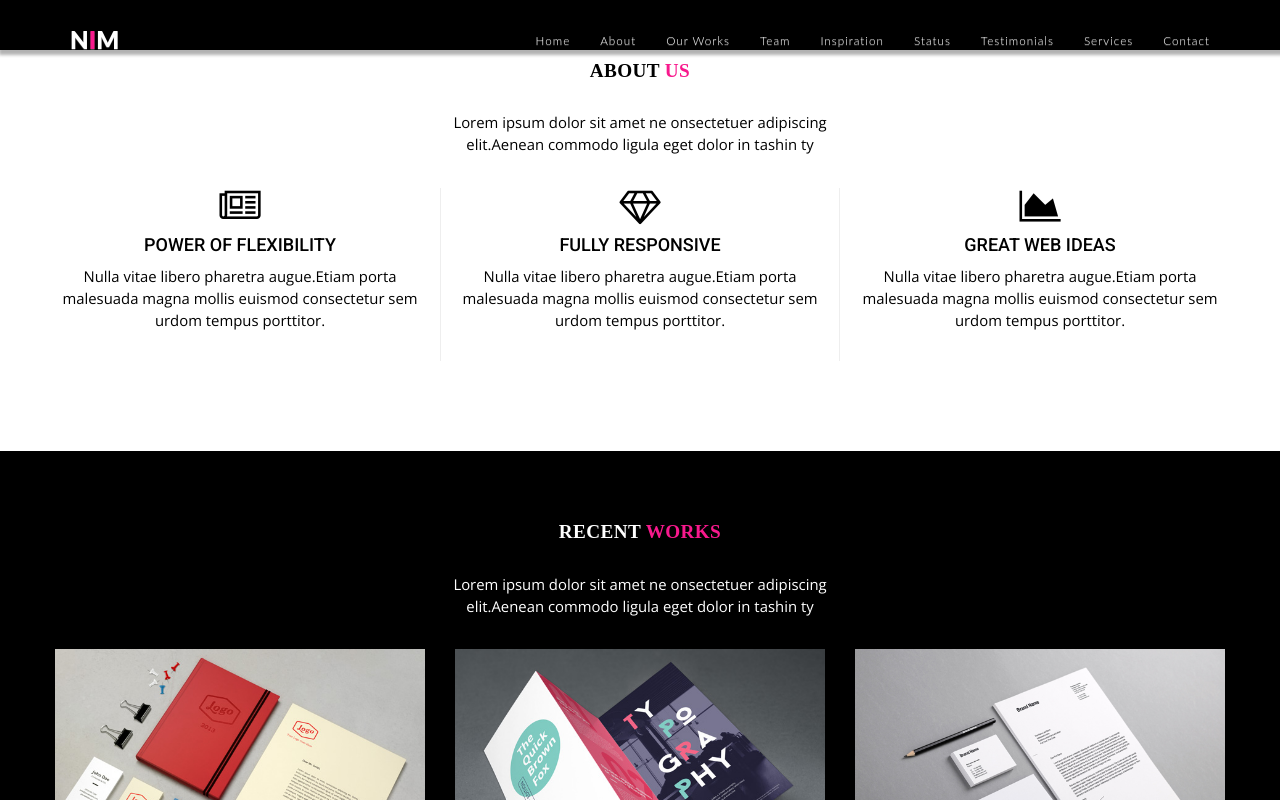
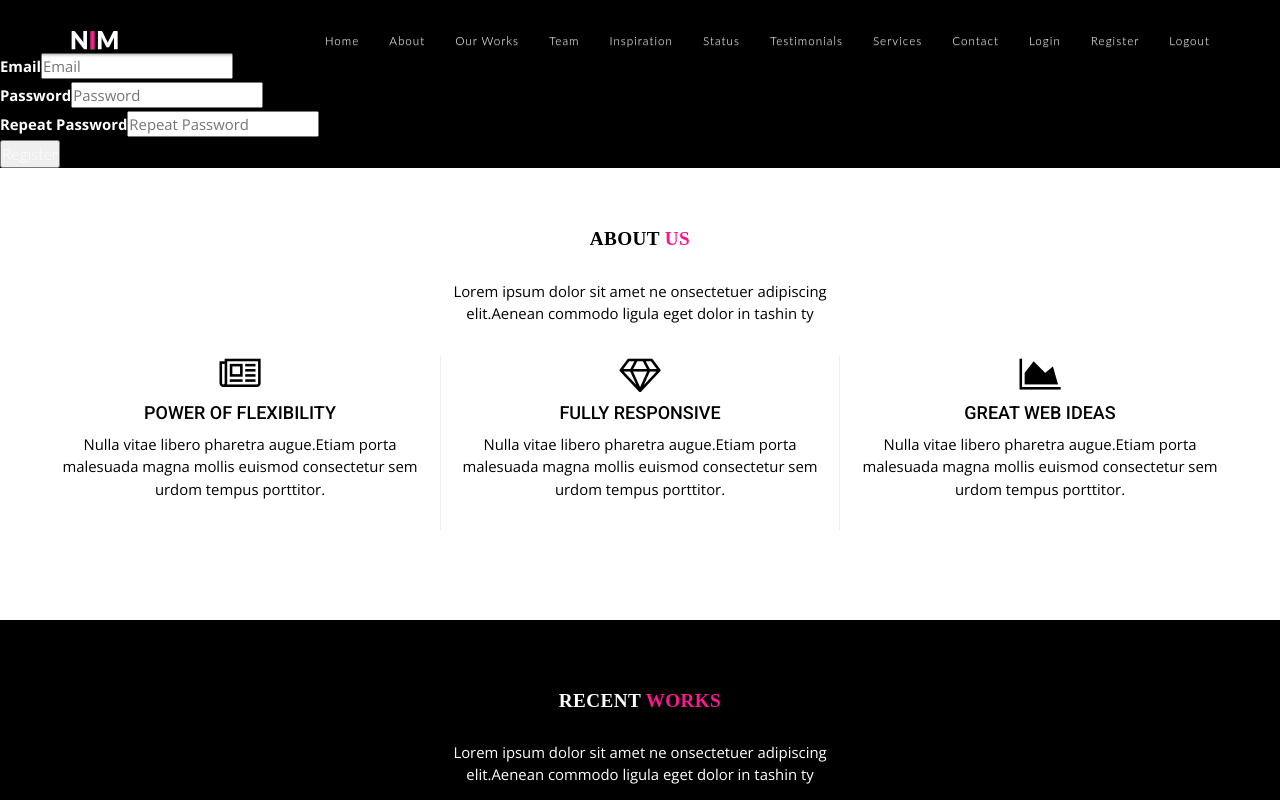
Before and after one commit to MiroslavIvanovCommits/marketplace-website, a React (Create React App) app: page /register in a window 1280 px wide. Shown: the top 800 px of the page. Built offline with nearby package versions, Linux system fonts and the light colour scheme.

Commit message:
Added Login and Register html skeleton

```diff
--- a/src/App.js
+++ b/src/App.js
@@ -12,6 +12,9 @@ import Work from "./components/Work/Work.js";
 import About from "./components/About/About.js";
 import Dashboard from "./components/Dashboard/Dashboard.js";
 import Preloader from "./components/Preloader/Preloader.js";
+import Login from "./components/Login/Login.js";
+import Register from "./components/Register/Register.js";
+import Logout from "./components/Logout/Logout.js";
 
 function App() {
   return (
@@ -24,6 +27,9 @@ function App() {
       <main className="wrapper">
         <Routes>
         <Route path="/" element={<Dashboard />} />
+        <Route path="/login" element={<Login />} />
+        <Route path="/register" element={<Register />} />
+        <Route path="/logout" element={<Logout />} />
         </Routes>
 
         <About />
--- a/src/components/Header/Header.js
+++ b/src/components/Header/Header.js
@@ -26,6 +26,9 @@ const Header = () => {
             <li><Link to="/testimonials" className="button">Testimonials</Link></li>
             <li><Link to="/services" className="button">Services</Link></li>
             <li><Link to="/contact" className="button">Contact</Link></li>
+            <li><Link to="/login" className="button">Login</Link></li>
+            <li><Link to="/register" className="button">Register</Link></li>
+            <li><Link to="/logout" className="button">Logout</Link></li>
           </ul>
         </div>
       </div>
--- a/src/components/Login/Login.js
+++ b/src/components/Login/Login.js
@@ -1,6 +1,25 @@
 const Login = () => {
     return(
-
+        <section id="login-page" className="login">
+            <form id="login-form" method="POST">
+                <fieldset>
+                    <legend>Login Form</legend>
+                    <p className="field">
+                        <label htmlFor="email">Email</label>
+                        <span className="input">
+                            <input type="text" name="email" id="email" placeholder="Email" />
+                        </span>
+                    </p>
+                    <p className="field">
+                        <label htmlFor="password">Password</label>
+                        <span className="input">
+                            <input type="password" name="password" id="password" placeholder="Password" />
+                        </span>
+                    </p>
+                    <input className="button submit" type="submit" value="Login" />
+                </fieldset>
+            </form>
+        </section>
     );
 };
 
--- a/src/components/Logout/Logout.js
+++ b/src/components/Logout/Logout.js
@@ -1,6 +1,6 @@
 const Logout = () => {
-    return(
-
+    return (
+null
     );
 };
 
--- a/src/components/Register/Register.js
+++ b/src/components/Register/Register.js
@@ -1,6 +1,31 @@
 const Register = () => {
     return(
-
+        <section id="register-page" className="register">
+            <form id="register-form" method="POST" >
+                <fieldset>
+                    <legend>Register Form</legend>
+                    <p className="field">
+                        <label htmlFor="email">Email</label>
+                        <span className="input">
+                            <input type="text" name="email" id="email" placeholder="Email" />
+                        </span>
+                    </p>
+                    <p className="field">
+                        <label htmlFor="password">Password</label>
+                        <span className="input">
+                            <input type="password" name="password" id="password" placeholder="Password" />
+                        </span>
+                    </p>
+                    <p className="field">
+                        <label htmlFor="repeat-pass">Repeat Password</label>
+                        <span className="input">
+                            <input type="password" name="confirm-pass" id="repeat-pass" placeholder="Repeat Password" />
+                        </span>
+                    </p>
+                    <input className="button submit" type="submit" value="Register" />
+                </fieldset>
+            </form>
+        </section>
     );
 };
 
```
